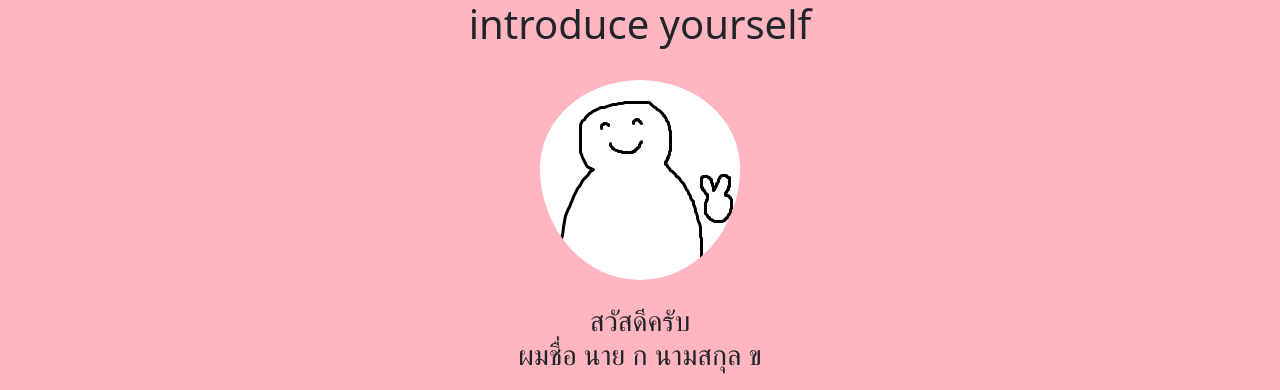
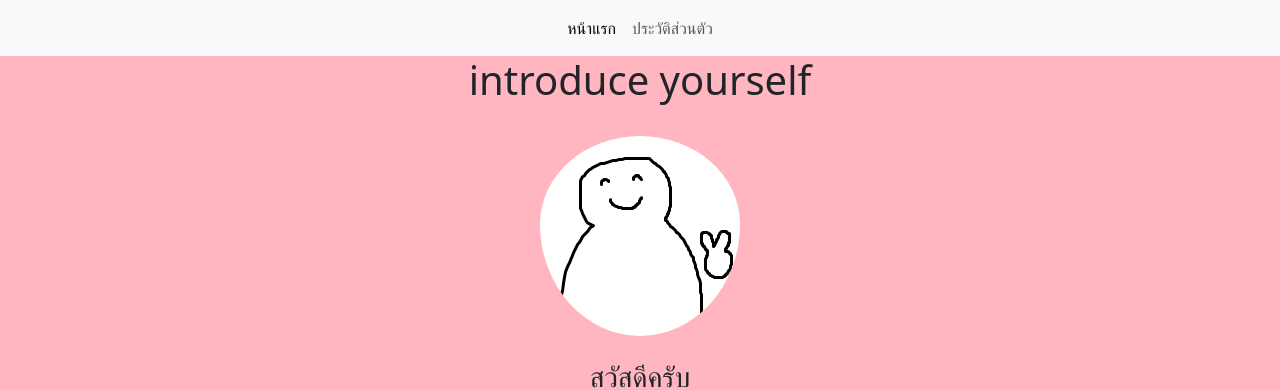
Before and after one commit to not6248/introduce-yourself, a plain HTML site: page index.html in a window 1280 px wide. Shown: the top 390 px of the page. Drawn offline with nearby package versions, Linux system fonts and the light colour scheme.

Commit message:
add nav bar

```diff
--- a/index.html
+++ b/index.html
@@ -18,6 +18,18 @@
 
   </head>
   <body>
+    <nav class="navbar navbar-expand-lg navbar-light bg-light ">
+        <ul class="navbar-nav me-auto mb-2 mb-lg-0 m-auto">
+          <li class="nav-item">
+            <a class="nav-link active" aria-current="page" href="#">หน้าแรก</a>
+          </li>
+          <li class="nav-item">
+            <a class="nav-link" href="#">ประวัติส่วนตัว</a>
+          </li>
+        </ul>
+      </div>
+    </div>
+  </nav>
     <center>
         <h1>introduce yourself</h1>
         <img class="rounded-circle pt-4" src="sm.png" alt="รูป">
```
